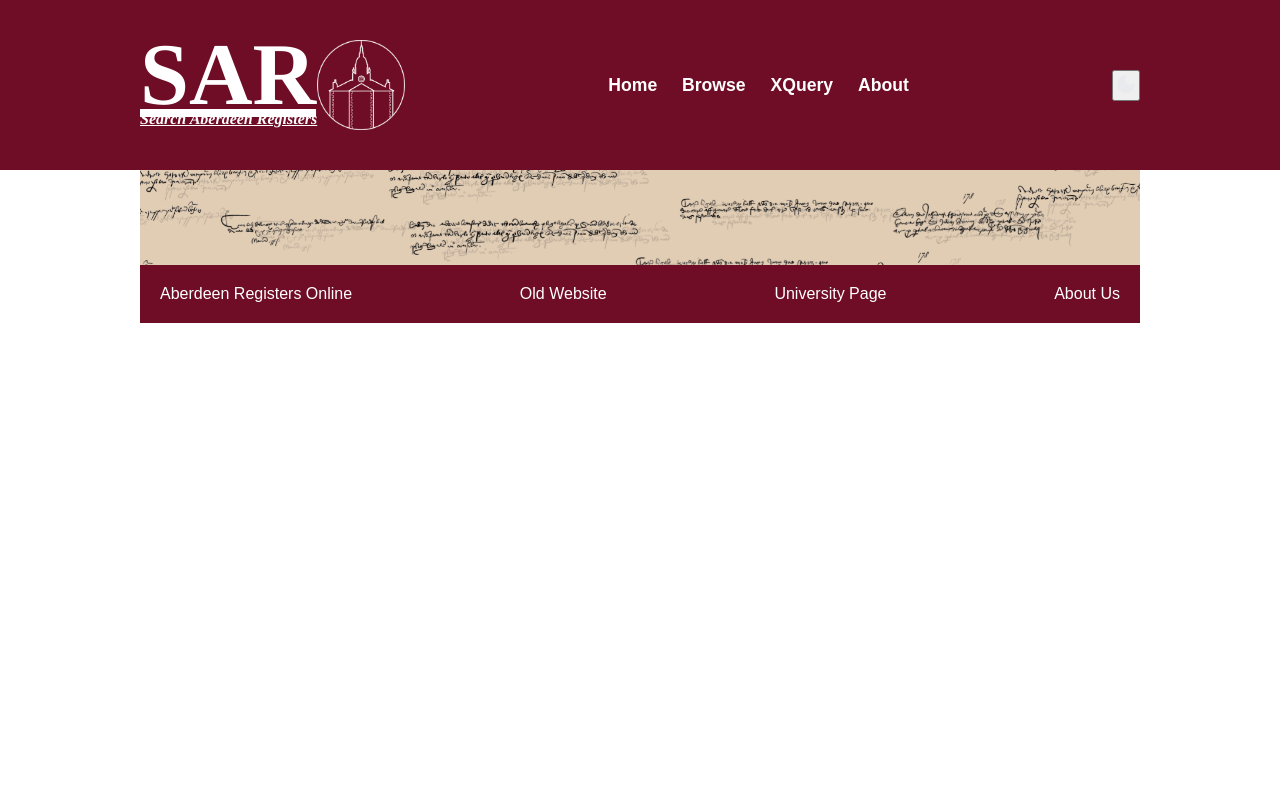
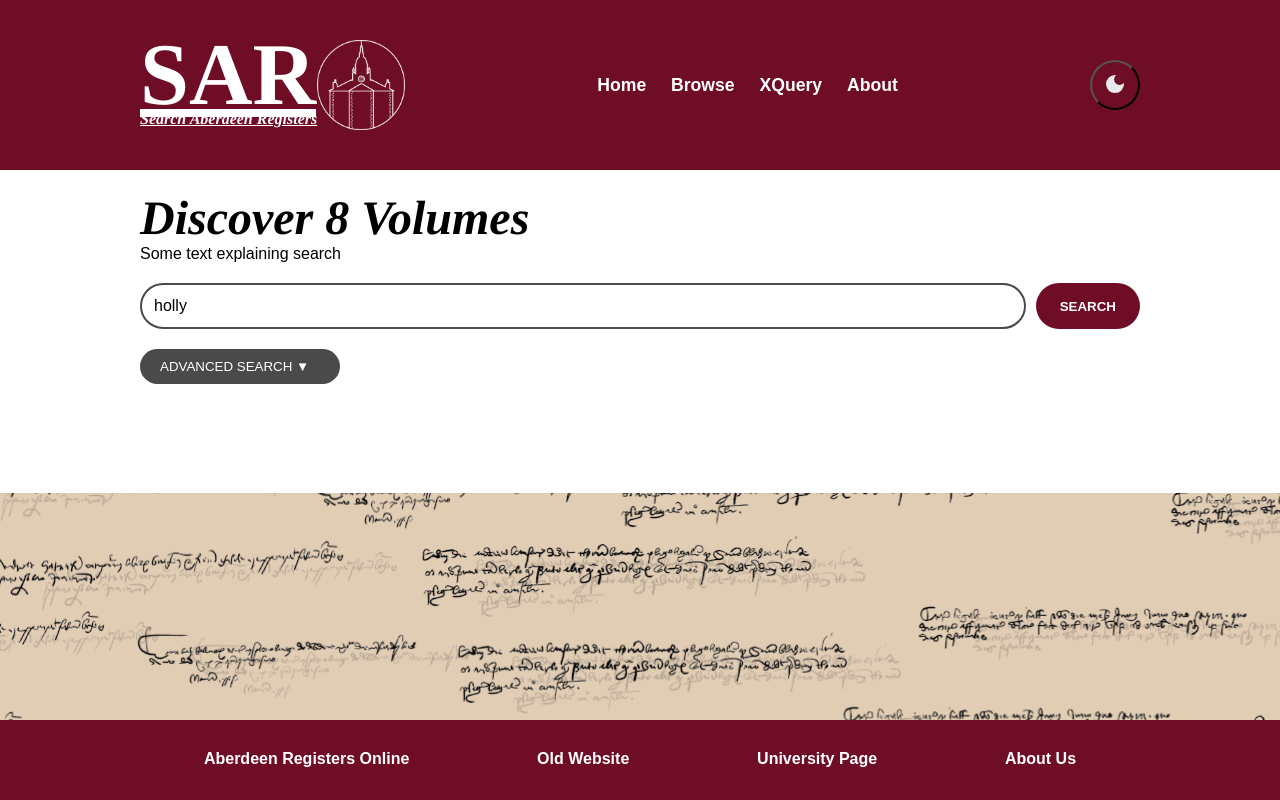
Before and after one commit to GroupLima/SAR-Repo, a Vue app in the folder search-app/front-end/: page / in a window 1280 px wide. Built offline with nearby package versions, Linux system fonts and the light colour scheme.

Commit message:
css/sass fix

```diff
--- a/search-app/front-end/src/assets/sass/app.css
+++ b/search-app/front-end/src/assets/sass/app.css
@@ -7,8 +7,88 @@
 body {
   font-family: Arial, sans-serif;
   background-color: #ffffff;
+  padding-top: 170px;
+  /* padding for the navbar */
 }
 
+.dark {
+  background-color: #333030;
+  color: #ccc;
+  color-scheme: dark;
+}
+.dark .advanced-search-container .advanced-search-dropdown {
+  background-color: #333030;
+}
+.dark .highlight {
+  background-color: #6e0d25;
+}
+
+.highlight {
+  background-color: yellow;
+}
+
+::-moz-selection {
+  background: #6e0d25;
+  color: #ffffff;
+}
+
+::selection {
+  background: #6e0d25;
+  color: #ffffff;
+}
+
+.page-changer {
+  display: flex;
+  justify-content: center;
+  margin: 30px;
+}
+
+.result-item {
+  position: relative;
+  border: 1px solid #ccc;
+  border-radius: 4px;
+  box-shadow: 0 2px 5px #4a4a4a;
+  width: 100%;
+  padding: 24px;
+  margin: 24px 0;
+}
+
+.results-section {
+  width: 100%;
+  max-width: 1000px;
+  margin: 0 auto;
+}
+
+/* XS */
+@media (max-width: 600px) {
+  .results-section {
+    width: 250px;
+  }
+}
+/* S */
+@media (min-width: 601px) and (max-width: 800px) {
+  .results-section {
+    width: 400px;
+  }
+}
+/* M */
+@media (min-width: 801px) and (max-width: 1000px) {
+  .results-section {
+    width: 600px;
+  }
+}
+/* L */
+@media (min-width: 1001px) and (max-width: 1200px) {
+  .results-section {
+    width: 800px;
+  }
+}
+/* XL */
+@media (min-width: 1201px) {
+  .results-section {
+    width: 1000px;
+  }
+}
 .navbar {
   font-weight: bold;
   background-color: #6e0d25;
@@ -67,6 +147,12 @@ body {
 .navbar .nav-links a:hover {
   text-decoration: underline;
 }
+.navbar .dark-mode-button {
+  min-height: 50px;
+  min-width: 50px;
+  border-radius: 50%;
+  background-color: #6e0d25;
+}
 
 header {
   background-color: #ffffff;
@@ -76,12 +162,14 @@ header {
   max-width: 1000px;
   margin: 0 auto;
 }
-.header-content .aro-description {
+
+.aro-description {
   font-size: 3em;
   flex: 1;
   font-family: Times, serif;
   font-style: italic;
   font-weight: bold;
+  margin-top: 20px;
 }
 
 main {
@@ -101,7 +189,7 @@ main {
 .search-section .basic-search {
   display: flex;
   width: 100%;
-  margin-bottom: 10px;
+  margin: 20px 0;
 }
 .search-section .basic-search input {
   flex: 1;
@@ -127,9 +215,13 @@ main {
   height: auto;
 }
 .image-container img {
-  width: 100%;
-  height: auto;
   display: block;
+  min-width: 100%;
+  margin: auto;
+  position: fixed;
+  bottom: 80px;
+  left: 0;
+  right: 0;
 }
 
 .dropdown-button {
@@ -155,7 +247,7 @@ main {
   background-color: #ffffff;
   border: 1px solid #a69f9f;
   border-radius: 4px;
-  box-shadow: 0 2px 5px rgba(0, 0, 0, 0.2);
+  box-shadow: 0 2px 5px #4a4a4a;
   z-index: 1000;
   width: 100%;
   padding: 24px;
@@ -199,9 +291,11 @@ main .advanced-search-container .advanced-search-dropdown ul input[type=radio] {
 footer {
   background-color: #6e0d25;
   padding: 20px;
-  color: #6e0d25;
-  bottom: 0%;
-  position: relative;
+  height: 80px;
+  position: fixed;
+  width: 100%;
+  bottom: 0;
+  left: 0;
 }
 
 .footer-links {
@@ -214,6 +308,11 @@ footer {
 .footer-links a {
   color: #ffffff;
   text-decoration: none;
+  display: flex;
+  height: 40px;
+  font-weight: bold;
+  margin: 0 auto;
+  padding: 10px;
 }
 .footer-links a:hover {
   text-decoration: underline;
@@ -268,12 +367,11 @@ footer {
 
 .container-browser {
   position: relative;
-  top: 200px;
+  top: 20px;
   left: 0;
-  background-color: #ffffff;
   border: 1px solid #a69f9f;
   border-radius: 4px;
-  box-shadow: 0 2px 5px rgba(0, 0, 0, 0.2);
+  box-shadow: 0 2px 5px #4a4a4a;
   z-index: 1000;
   width: 100%;
   padding: 24px;
@@ -406,7 +504,7 @@ footer {
   margin-right: 5px;
 }
 
-.about-stuff {
+.about {
   position: relative;
   top: 200px;
   left: 0;
@@ -414,21 +512,9 @@ footer {
   border: 1px solid #a69f9f;
   border-radius: 4px;
   box-shadow: 0 2px 5px #4a4a4a;
+  z-index: 1000;
   width: 100%;
-  padding: 25px;
-}
-
-.column {
-  float: left;
-  width: 50%;
-  padding: 10px;
-  height: 100%;
-}
-
-.row:after {
-  content: "";
-  display: table;
-  clear: both;
+  padding: 24px;
 }
 
 /*sourceMappingURL=app.css.map*//*# sourceMappingURL=app.css.map */
--- a/search-app/front-end/src/assets/sass/app.scss
+++ b/search-app/front-end/src/assets/sass/app.scss
@@ -5,18 +5,8 @@ $dark-gray: #4a4a4a;
 $light-gray: #a69f9f;
 $font-family: Arial, sans-serif;
 $logo-font-family: Times, serif;
-$max-width: 1000px;
-$border-radius: 50px;
-$box-shadow: 0 2px 5px rgba(0, 0, 0, 0.2);
+$box-shadow: 0 2px 5px #4a4a4a;
 
-//mixin for flexbox alignment
-@mixin flex-space-between {
-    display: flex;
-    justify-content: space-between;
-    align-items: center;
-}
-
-//global reset and box-sizing
 * {
   margin: 0;
   padding: 0;
@@ -26,6 +16,89 @@ $box-shadow: 0 2px 5px rgba(0, 0, 0, 0.2);
 body {
   font-family: $font-family;
   background-color: $secondary-colour;
+  padding-top: 170px;
+
+  /* padding for the navbar */
+}
+
+.dark {
+  background-color: #333030;
+  color: #ccc;
+  color-scheme: dark;
+
+  .advanced-search-container .advanced-search-dropdown {
+    background-color: #333030;
+  }
+
+  .highlight {
+    background-color: $primary-colour;
+  }
+}
+
+.highlight {
+  background-color: yellow;
+}
+
+::selection {
+  background: $primary-colour;
+  color: $secondary-colour;
+}
+
+.page-changer {
+  display: flex;
+  justify-content: center;
+  margin: 30px;
+}
+
+.result-item {
+  position: relative;
+  border: 1px solid #ccc;
+  border-radius: 4px;
+  box-shadow: $box-shadow;
+  width: 100%;
+  padding: 24px;
+  margin: 24px 0;
+}
+
+.results-section {
+  width: 100%;
+  max-width: 1000px;
+  margin: 0 auto;
+}
+
+/* XS */
+@media (max-width: 600px) {
+  .results-section {
+    width: 250px;
+  }
+}
+
+/* S */
+@media (min-width: 601px) and (max-width: 800px) {
+  .results-section {
+    width: 400px;
+  }
+}
+
+/* M */
+@media (min-width: 801px) and (max-width: 1000px) {
+  .results-section {
+    width: 600px;
+  }
+}
+
+/* L */
+@media (min-width: 1001px) and (max-width: 1200px) {
+  .results-section {
+    width: 800px;
+  }
+}
+
+/* XL */
+@media (min-width: 1201px) {
+  .results-section {
+    width: 1000px;
+  }
 }
 
 .navbar {
@@ -43,13 +116,14 @@ $box-shadow: 0 2px 5px rgba(0, 0, 0, 0.2);
   display: flex;
   justify-content: space-between;
   align-items: center;
-    max-width: $max-width;
+  max-width: 1000px;
   margin: 0 auto;
 }
 
 .text-container {
   display: flex;
   flex-direction: column;
+  min-width: -moz-max-content;
   min-width: max-content;
 }
 
@@ -91,6 +165,13 @@ $box-shadow: 0 2px 5px rgba(0, 0, 0, 0.2);
       text-decoration: underline;
     }
   }
+
+  .dark-mode-button {
+    min-height: 50px;
+    min-width: 50px;
+    border-radius: 50%;
+    background-color: $primary-colour;
+  }
 }
 
 header {
@@ -98,8 +179,9 @@ $box-shadow: 0 2px 5px rgba(0, 0, 0, 0.2);
 }
 
 .header-content {
-    max-width: $max-width;
+  max-width: 1000px;
   margin: 0 auto;
+}
 
 .aro-description {
   font-size: 3em;
@@ -107,7 +189,7 @@ $box-shadow: 0 2px 5px rgba(0, 0, 0, 0.2);
   font-family: $logo-font-family;
   font-style: italic;
   font-weight: bold;
-    }
+  margin-top: 20px;
 }
 
 main {
@@ -120,20 +202,20 @@ $box-shadow: 0 2px 5px rgba(0, 0, 0, 0.2);
 }
 
 .search-section {
-    max-width: $max-width;
+  max-width: 1000px;
   margin: 0 auto;
   position: relative;
 
   .basic-search {
     display: flex;
     width: 100%;
-      margin-bottom: 10px;
+    margin: 20px 0;
 
     input {
       flex: 1;
       padding: 12px;
       border: 2px solid $dark-gray;
-        border-radius: $border-radius;
+      border-radius: 50px;
       font-size: 16px;
     }
 
@@ -143,7 +225,7 @@ $box-shadow: 0 2px 5px rgba(0, 0, 0, 0.2);
       padding: 12px 24px;
       border: none;
       margin-left: 10px;
-        border-radius: $border-radius;
+      border-radius: 50px;
       cursor: pointer;
       font-weight: bold;
     }
@@ -156,9 +238,13 @@ $box-shadow: 0 2px 5px rgba(0, 0, 0, 0.2);
   height: auto;
 
   img {
-      width: 100%;
-      height: auto;
     display: block;
+    min-width: 100%;
+    margin: auto;
+    position: fixed;
+    bottom: 80px;
+    left: 0;
+    right: 0;
   }
 }
 
@@ -167,7 +253,7 @@ $box-shadow: 0 2px 5px rgba(0, 0, 0, 0.2);
   color: $secondary-colour;
   padding: 10px 20px;
   border: none;
-    border-radius: $border-radius;
+  border-radius: 50px;
   cursor: pointer;
   margin-bottom: 5px;
   text-align: left;
@@ -237,21 +323,28 @@ $box-shadow: 0 2px 5px rgba(0, 0, 0, 0.2);
 footer {
   background-color: $primary-colour;
   padding: 20px;
-    color: $primary-colour;
-    bottom: 0%;
-    position: relative;
+  height: 80px;
+  position: fixed;
+  width: 100%;
+  bottom: 0;
+  left: 0;
 }
 
 .footer-links {
   display: flex;
   justify-content: space-between;
   align-items: center;
-    max-width: $max-width;
+  max-width: 1000px;
   margin: 0 auto;
 
   a {
     color: $secondary-colour;
     text-decoration: none;
+    display: flex;
+    height: 40px;
+    font-weight: bold;
+    margin: 0 auto;
+    padding: 10px;
 
     &:hover {
       text-decoration: underline;
@@ -264,7 +357,7 @@ $box-shadow: 0 2px 5px rgba(0, 0, 0, 0.2);
   color: $secondary-colour;
   padding: 12px 24px;
   border: none;
-    border-radius: $border-radius;
+  border-radius: 50px;
   font-weight: bold;
   text-align: center;
   text-decoration: none;
@@ -279,7 +372,7 @@ $box-shadow: 0 2px 5px rgba(0, 0, 0, 0.2);
 }
 
 #app {
-    max-width: $max-width;
+  max-width: 1000px;
   margin: 0 auto;
 
   .search-section {
@@ -290,7 +383,7 @@ $box-shadow: 0 2px 5px rgba(0, 0, 0, 0.2);
         width: 100%;
         padding: 12px;
         border: 2px solid $dark-gray;
-          border-radius: $border-radius;
+        border-radius: 50px;
         font-size: 16px;
         font-family: $font-family;
       }
@@ -304,7 +397,7 @@ $box-shadow: 0 2px 5px rgba(0, 0, 0, 0.2);
         color: $secondary-colour;
         padding: 12px 24px;
         border: none;
-          border-radius: $border-radius;
+        border-radius: 50px;
         font-weight: bold;
         font-size: 16px;
       }
@@ -314,9 +407,8 @@ $box-shadow: 0 2px 5px rgba(0, 0, 0, 0.2);
 
 .container-browser {
   position: relative;
-    top: 200px;
+  top: 20px;
   left: 0;
-    background-color: $secondary-colour;
   border: 1px solid $light-gray;
   border-radius: 4px;
   box-shadow: $box-shadow;
@@ -461,29 +553,17 @@ $box-shadow: 0 2px 5px rgba(0, 0, 0, 0.2);
   }
 }
 
-  .about-stuff {
+.about {
   position: relative;
   top: 200px;
   left: 0;
   background-color: $secondary-colour;
   border: 1px solid $light-gray;
   border-radius: 4px;
-    box-shadow: 0 2px 5px $dark-gray;
+  box-shadow: $box-shadow;
+  z-index: 1000;
   width: 100%;
-    padding: 25px;
-  }
-
-  .column {
-    float: left;
-    width: 50%;
-    padding: 10px;
-    height: 100%;
-  }
-
-  .row:after {
-    content: "";
-    display: table;
-    clear: both;
+  padding: 24px;
 }
 
 /*sourceMappingURL=app.css.map*/
```
Also changed, not shown: 1 other file (tests, documents, lock files or other folders). Lines whose indentation alone changed are shown as unchanged.
